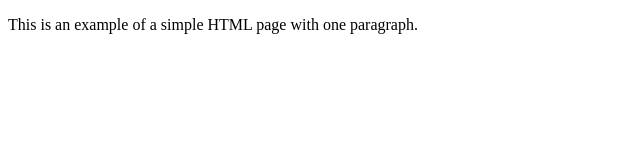
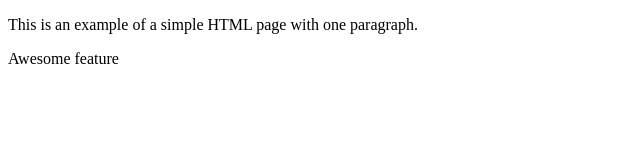
Before and after one commit to toscosys/git101, a plain HTML site: page index.html in a window 1280 px wide. Shown: the full height of the page, 0-640 px from the left. Drawn offline with Linux system fonts and the light colour scheme.

Commit message:
Awesome feature

```diff
--- a/index.html
+++ b/index.html
@@ -5,5 +5,6 @@
    </head>
    <body>
        <p>This is an example of a simple HTML page with one paragraph.</p>
+       <p>Awesome feature</p>
    </body>
 </html>
```
